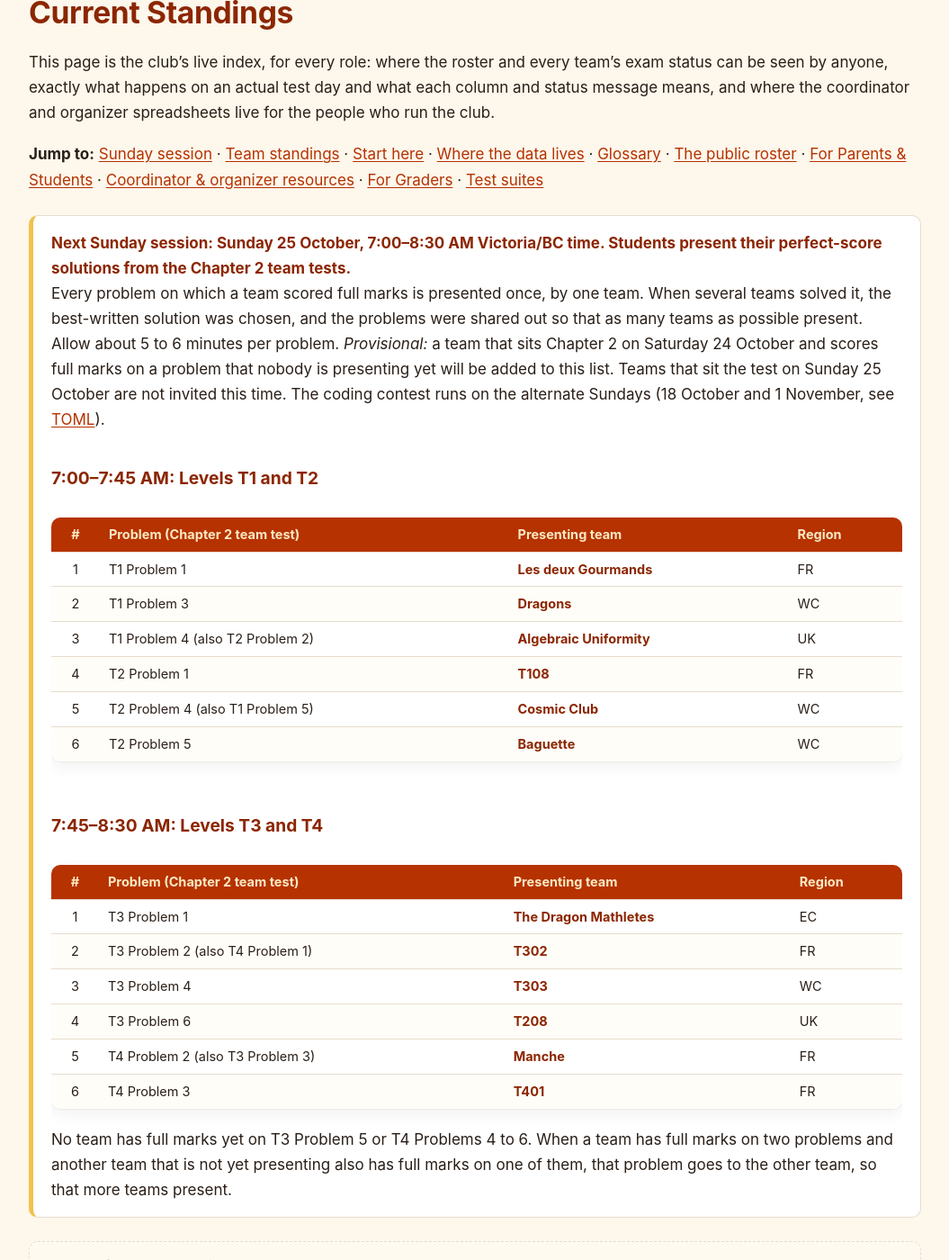
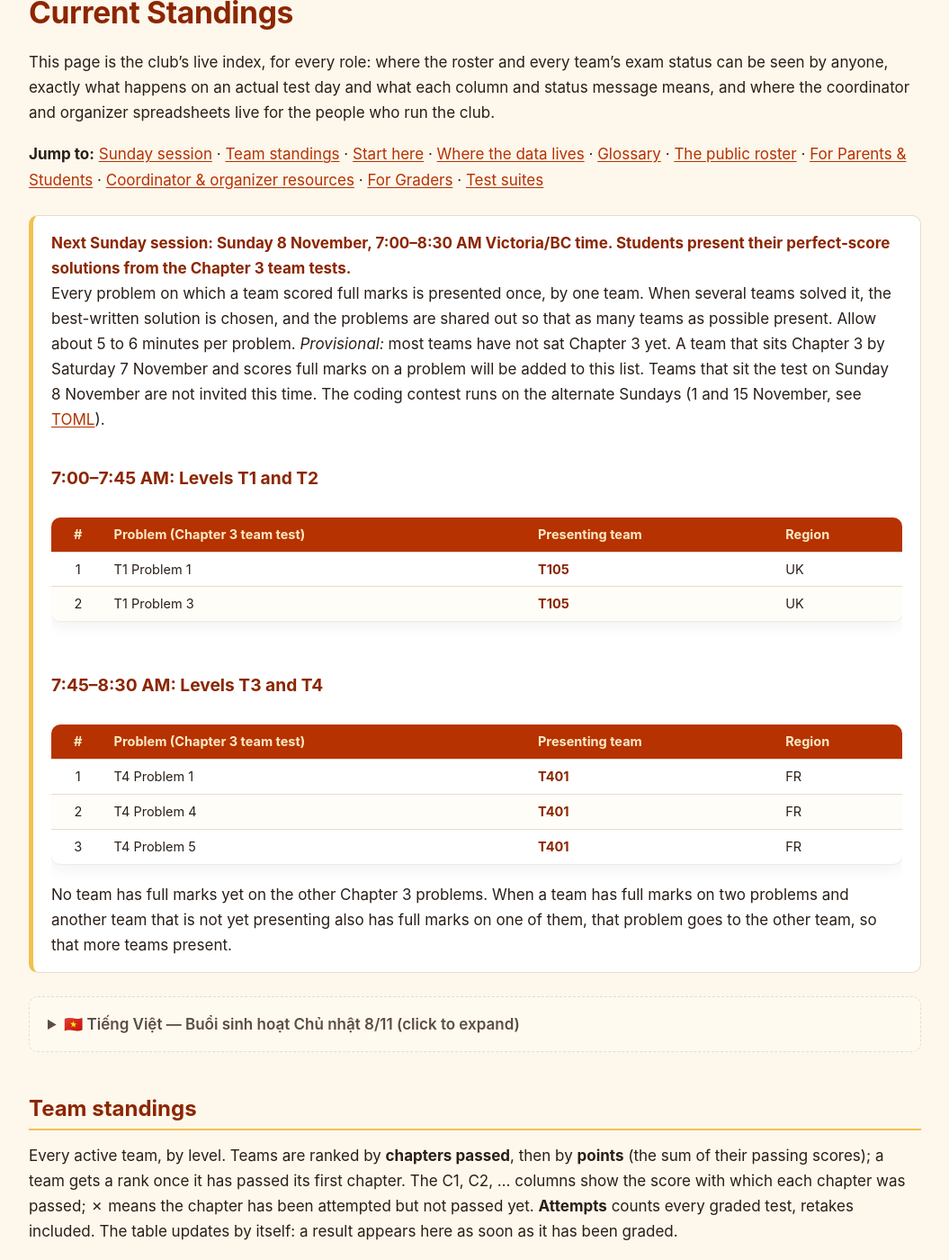
Before and after one commit to nghia71/nghia71.github.io, a Jekyll site: the page built from current-standings.md, in a window 1280 px wide and 1400 px high, scrolled down 328 px. Shown: the whole window at 90% size, without its empty margins (112-1167 px from the left). Built offline with Jekyll 4.4.1, drawn with Linux system fonts in a browser that asks for light colours; some of the changed text lies outside the part shown.

Commit message:
Sunday 8 Nov agenda: Chapter 3 presentations (provisional)

```diff
--- a/current-standings.md
+++ b/current-standings.md
@@ -9,42 +9,35 @@ This page is the club's live index, for every role: where the roster and every t
 **Jump to:** [Sunday session](#sunday-session) · [Team standings](#team-standings) · [Start here](#start-here) · [Where the data lives](#where-the-clubs-data-lives) · [Glossary](#glossary) · [The public roster](#the-public-roster) · [For Parents & Students](#for-parents--students) · [Coordinator & organizer resources](#coordinator--organizer-resources) · [For Graders](#for-graders){% if site.show_test_material %} · [Test suites](#test-suites){% endif %}
 
 <div class="note" id="sunday-session" markdown="0">
-<strong>Next Sunday session: Sunday 25 October, 7:00–8:30 AM Victoria/BC time. Students present their perfect-score solutions from the Chapter 2 team tests.</strong>
-<p>Every problem on which a team scored full marks is presented once, by one team. When several teams solved it, the best-written solution was chosen, and the problems were shared out so that as many teams as possible present. Allow about 5 to 6 minutes per problem. <em>Provisional:</em> a team that sits Chapter 2 on Saturday 24 October and scores full marks on a problem that nobody is presenting yet will be added to this list. Teams that sit the test on Sunday 25 October are not invited this time. The coding contest runs on the alternate Sundays (18 October and 1 November, see <a href="./toml.html">TOML</a>).</p>
+<strong>Next Sunday session: Sunday 8 November, 7:00–8:30 AM Victoria/BC time. Students present their perfect-score solutions from the Chapter 3 team tests.</strong>
+<p>Every problem on which a team scored full marks is presented once, by one team. When several teams solved it, the best-written solution is chosen, and the problems are shared out so that as many teams as possible present. Allow about 5 to 6 minutes per problem. <em>Provisional:</em> most teams have not sat Chapter 3 yet. A team that sits Chapter 3 by Saturday 7 November and scores full marks on a problem will be added to this list. Teams that sit the test on Sunday 8 November are not invited this time. The coding contest runs on the alternate Sundays (1 and 15 November, see <a href="./toml.html">TOML</a>).</p>
 <h3>7:00–7:45 AM: Levels T1 and T2</h3>
 <div class="ls-wrap"><table class="ls-table">
-<thead><tr><th class="ls-num">#</th><th>Problem (Chapter 2 team test)</th><th>Presenting team</th><th>Region</th></tr></thead>
+<thead><tr><th class="ls-num">#</th><th>Problem (Chapter 3 team test)</th><th>Presenting team</th><th>Region</th></tr></thead>
 <tbody>
-<tr><td class="ls-num">1</td><td>T1 Problem 1</td><td><strong>Les deux Gourmands</strong></td><td>FR</td></tr>
-<tr><td class="ls-num">2</td><td>T1 Problem 3</td><td><strong>Dragons</strong></td><td>WC</td></tr>
-<tr><td class="ls-num">3</td><td>T1 Problem 4 (also T2 Problem 2)</td><td><strong>Algebraic Uniformity</strong></td><td>UK</td></tr>
-<tr><td class="ls-num">4</td><td>T2 Problem 1</td><td><strong>T108</strong></td><td>FR</td></tr>
-<tr><td class="ls-num">5</td><td>T2 Problem 4 (also T1 Problem 5)</td><td><strong>Cosmic Club</strong></td><td>WC</td></tr>
-<tr><td class="ls-num">6</td><td>T2 Problem 5</td><td><strong>Baguette</strong></td><td>WC</td></tr>
+<tr><td class="ls-num">1</td><td>T1 Problem 1</td><td><strong>T105</strong></td><td>UK</td></tr>
+<tr><td class="ls-num">2</td><td>T1 Problem 3</td><td><strong>T105</strong></td><td>UK</td></tr>
 </tbody></table></div>
 <h3>7:45–8:30 AM: Levels T3 and T4</h3>
 <div class="ls-wrap"><table class="ls-table">
-<thead><tr><th class="ls-num">#</th><th>Problem (Chapter 2 team test)</th><th>Presenting team</th><th>Region</th></tr></thead>
+<thead><tr><th class="ls-num">#</th><th>Problem (Chapter 3 team test)</th><th>Presenting team</th><th>Region</th></tr></thead>
 <tbody>
-<tr><td class="ls-num">1</td><td>T3 Problem 1</td><td><strong>The Dragon Mathletes</strong></td><td>EC</td></tr>
-<tr><td class="ls-num">2</td><td>T3 Problem 2 (also T4 Problem 1)</td><td><strong>T302</strong></td><td>FR</td></tr>
-<tr><td class="ls-num">3</td><td>T3 Problem 4</td><td><strong>T303</strong></td><td>WC</td></tr>
-<tr><td class="ls-num">4</td><td>T3 Problem 6</td><td><strong>T208</strong></td><td>UK</td></tr>
-<tr><td class="ls-num">5</td><td>T4 Problem 2 (also T3 Problem 3)</td><td><strong>Manche</strong></td><td>FR</td></tr>
-<tr><td class="ls-num">6</td><td>T4 Problem 3</td><td><strong>T401</strong></td><td>FR</td></tr>
+<tr><td class="ls-num">1</td><td>T4 Problem 1</td><td><strong>T401</strong></td><td>FR</td></tr>
+<tr><td class="ls-num">2</td><td>T4 Problem 4</td><td><strong>T401</strong></td><td>FR</td></tr>
+<tr><td class="ls-num">3</td><td>T4 Problem 5</td><td><strong>T401</strong></td><td>FR</td></tr>
 </tbody></table></div>
-<p>No team has full marks yet on T3 Problem 5 or T4 Problems 4 to 6. When a team has full marks on two problems and another team that is not yet presenting also has full marks on one of them, that problem goes to the other team, so that more teams present.</p>
+<p>No team has full marks yet on the other Chapter 3 problems. When a team has full marks on two problems and another team that is not yet presenting also has full marks on one of them, that problem goes to the other team, so that more teams present.</p>
 </div>
 
 <details class="vn" markdown="1">
-<summary>🇻🇳 Tiếng Việt — Buổi sinh hoạt Chủ nhật 25/10 (click to expand)</summary>
+<summary>🇻🇳 Tiếng Việt — Buổi sinh hoạt Chủ nhật 8/11 (click to expand)</summary>
 
-Chủ nhật 25/10, 7:00–8:30 sáng giờ Victoria/BC: học sinh trình bày các lời giải đạt điểm tuyệt đối trong bài thi đội Chương 2. Mỗi bài có đội đạt điểm tối đa được trình bày một lần, bởi một đội. Khi nhiều đội cùng giải được một bài, chúng tôi chọn lời giải viết tốt nhất và chia các bài sao cho nhiều đội được trình bày nhất: nếu một đội có hai bài trong danh sách và một đội chưa được mời cũng đạt điểm tối đa ở một trong hai bài đó, bài đó được chuyển cho đội kia. Mỗi bài khoảng 5–6 phút.
+Chủ nhật 8/11, 7:00–8:30 sáng giờ Victoria/BC: học sinh trình bày các lời giải đạt điểm tuyệt đối trong bài thi đội Chương 3. Mỗi bài có đội đạt điểm tối đa được trình bày một lần, bởi một đội. Khi nhiều đội cùng giải được một bài, chúng tôi chọn lời giải viết tốt nhất và chia các bài sao cho nhiều đội được trình bày nhất: nếu một đội có hai bài trong danh sách và một đội chưa được mời cũng đạt điểm tối đa ở một trong hai bài đó, bài đó được chuyển cho đội kia. Mỗi bài khoảng 5–6 phút.
 
 * **7:00–7:45:** T1 và T2 (bảng thứ nhất ở trên).
 * **7:45–8:30:** T3 và T4 (bảng thứ hai ở trên).
 
-Danh sách này còn tạm thời: đội nào thi Chương 2 vào thứ Bảy 24/10 và đạt điểm tối đa ở một bài chưa có đội trình bày sẽ được thêm vào danh sách. Các đội thi vào Chủ nhật 25/10 lần này không được mời. Cuộc thi lập trình diễn ra vào các Chủ nhật xen kẽ (18/10 và 1/11, xem trang [TOML](./toml.html)).
+Danh sách này còn tạm thời: phần lớn các đội chưa thi Chương 3. Đội nào thi Chương 3 trước hết thứ Bảy 7/11 và đạt điểm tối đa ở một bài sẽ được thêm vào danh sách. Các đội thi vào Chủ nhật 8/11 lần này không được mời. Cuộc thi lập trình diễn ra vào các Chủ nhật xen kẽ (1/11 và 15/11, xem trang [TOML](./toml.html)).
 
 </details>
 
```
